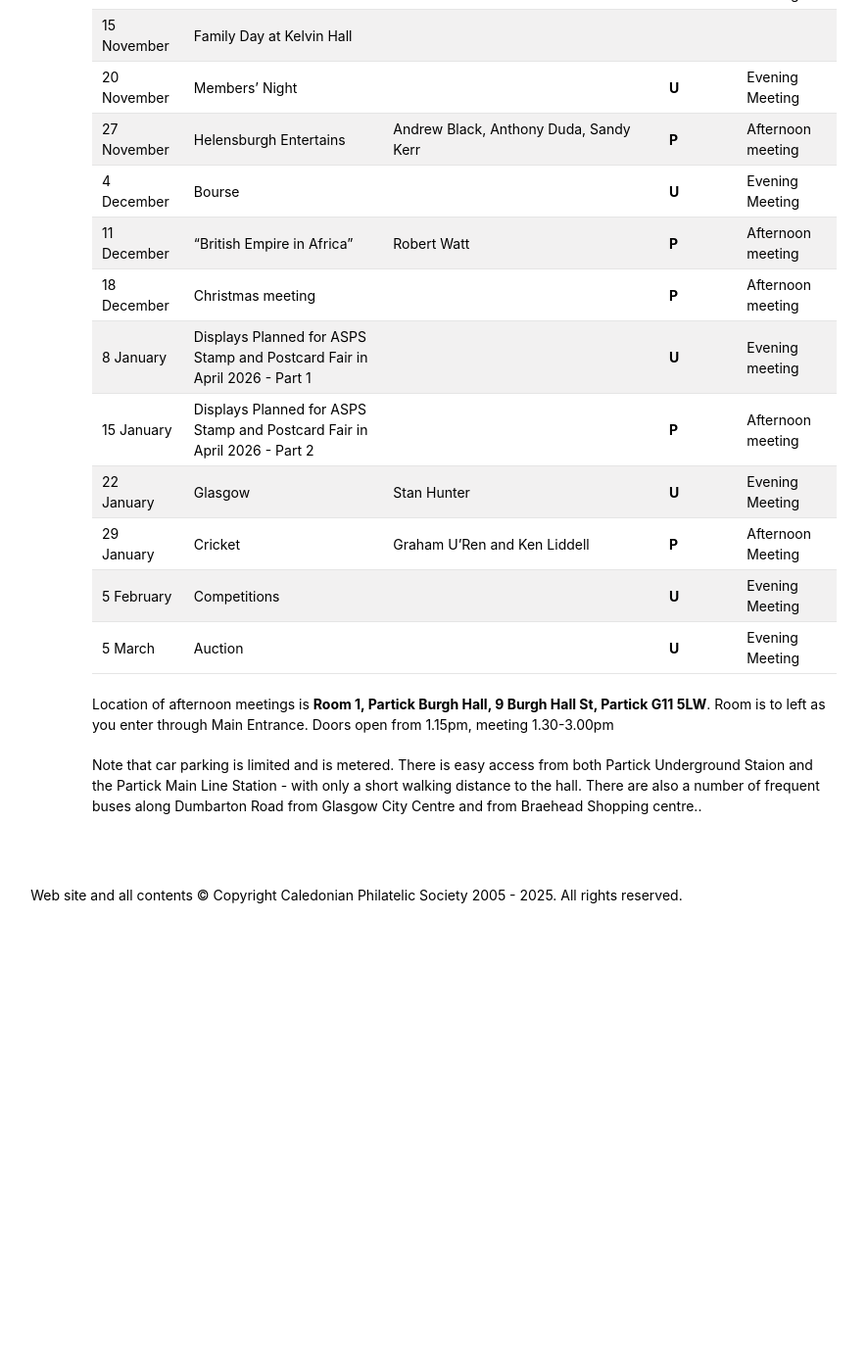
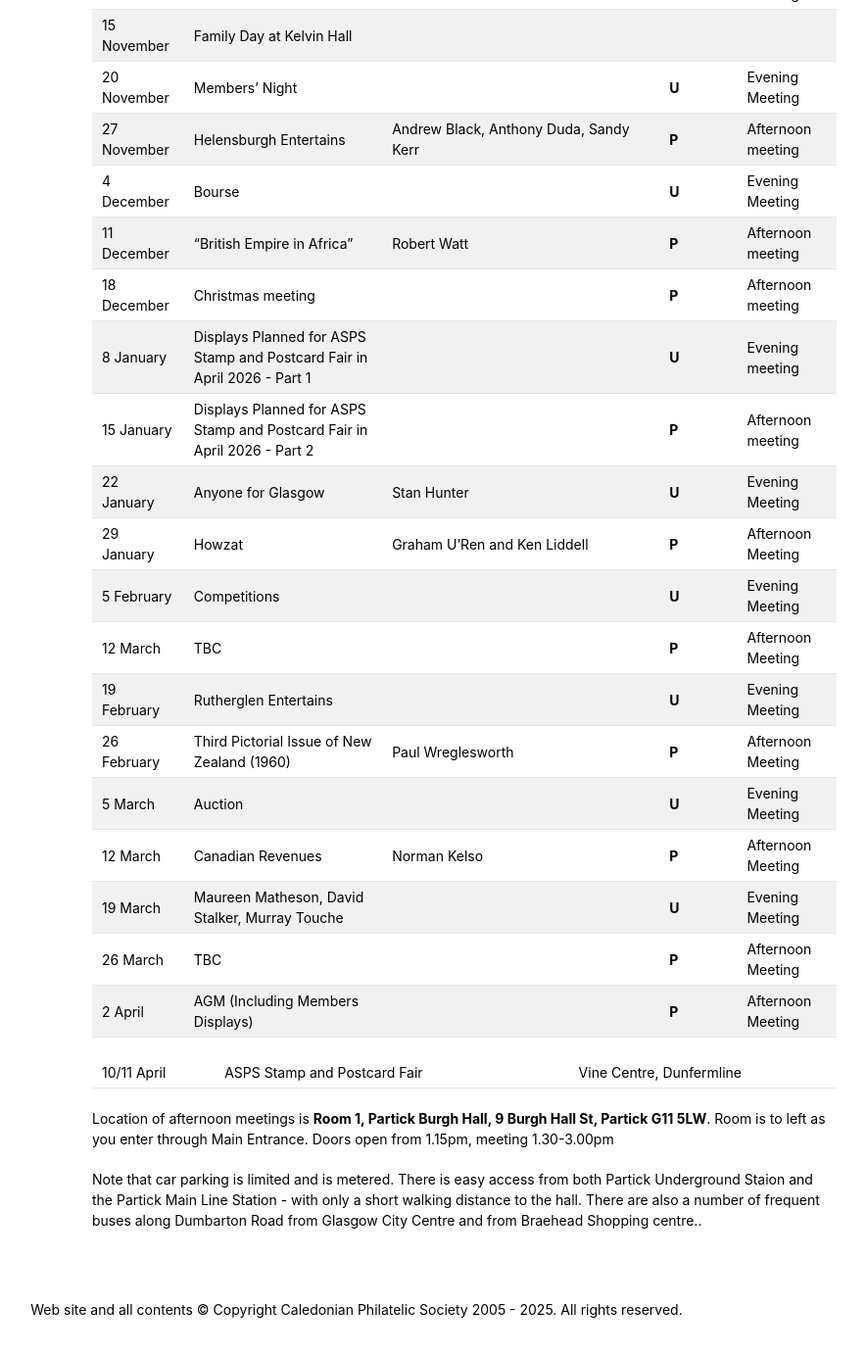
Before and after one commit to astalker/caledonian-stamps, a Jekyll site: the page built from meetings.md, in a window 1280 px wide and 1400 px high, scrolled down 966 px. Shown: the top 1384 px of the window at 98% size, without its empty margins (276-1161 px from the left). Built offline with Jekyll 4.4.1, drawn with Linux system fonts in a browser that asks for light colours; our own code applies the rules of GitHub Pages for plain Markdown files; before the commit the page ends 1943 px from its top, so only the background shows below that.

Commit message:
Updating Meetings for winter season

```diff
--- a/meetings.md
+++ b/meetings.md
@@ -29,10 +29,19 @@ Date  | Subject | Displayer | Location | Timing of meetings |
 18 December | Christmas meeting | | **P** | Afternoon meeting
 8 January  | Displays Planned for ASPS Stamp and Postcard Fair in April 2026 - Part 1| | **U** | Evening meeting
 15 January  | Displays Planned for ASPS Stamp and Postcard Fair in April 2026 - Part 2| | **P** | Afternoon meeting
-22 January | Glasgow| Stan Hunter | **U** | Evening Meeting
-29 January | Cricket| Graham U'Ren and Ken Liddell | **P** | Afternoon Meeting
+22 January | Anyone for Glasgow| Stan Hunter | **U** | Evening Meeting
+29 January | Howzat| Graham U'Ren and Ken Liddell | **P** | Afternoon Meeting
 5 February | Competitions | | **U** | Evening Meeting
+12 March | TBC | | **P** | Afternoon Meeting
+19 February | Rutherglen Entertains | | **U** | Evening Meeting
+26 February | Third Pictorial Issue of New Zealand (1960) | Paul Wreglesworth | **P** | Afternoon Meeting
 5 March | Auction | | **U** | Evening Meeting
+12 March | Canadian Revenues | Norman Kelso| **P** | Afternoon Meeting
+19 March | Maureen Matheson, David Stalker, Murray Touche | | **U** | Evening Meeting
+26 March | TBC | | **P** | Afternoon Meeting
+2 April | AGM (Including Members Displays) | | **P** | Afternoon Meeting
+
+10/11 April | ASPS Stamp and Postcard Fair | | Vine Centre, Dunfermline |
 
 Location of afternoon meetings is **Room 1, Partick Burgh Hall, 9 Burgh Hall St, Partick G11 5LW**. Room is to left as you enter through Main Entrance. Doors open from 1.15pm, meeting 1.30-3.00pm
 
```
